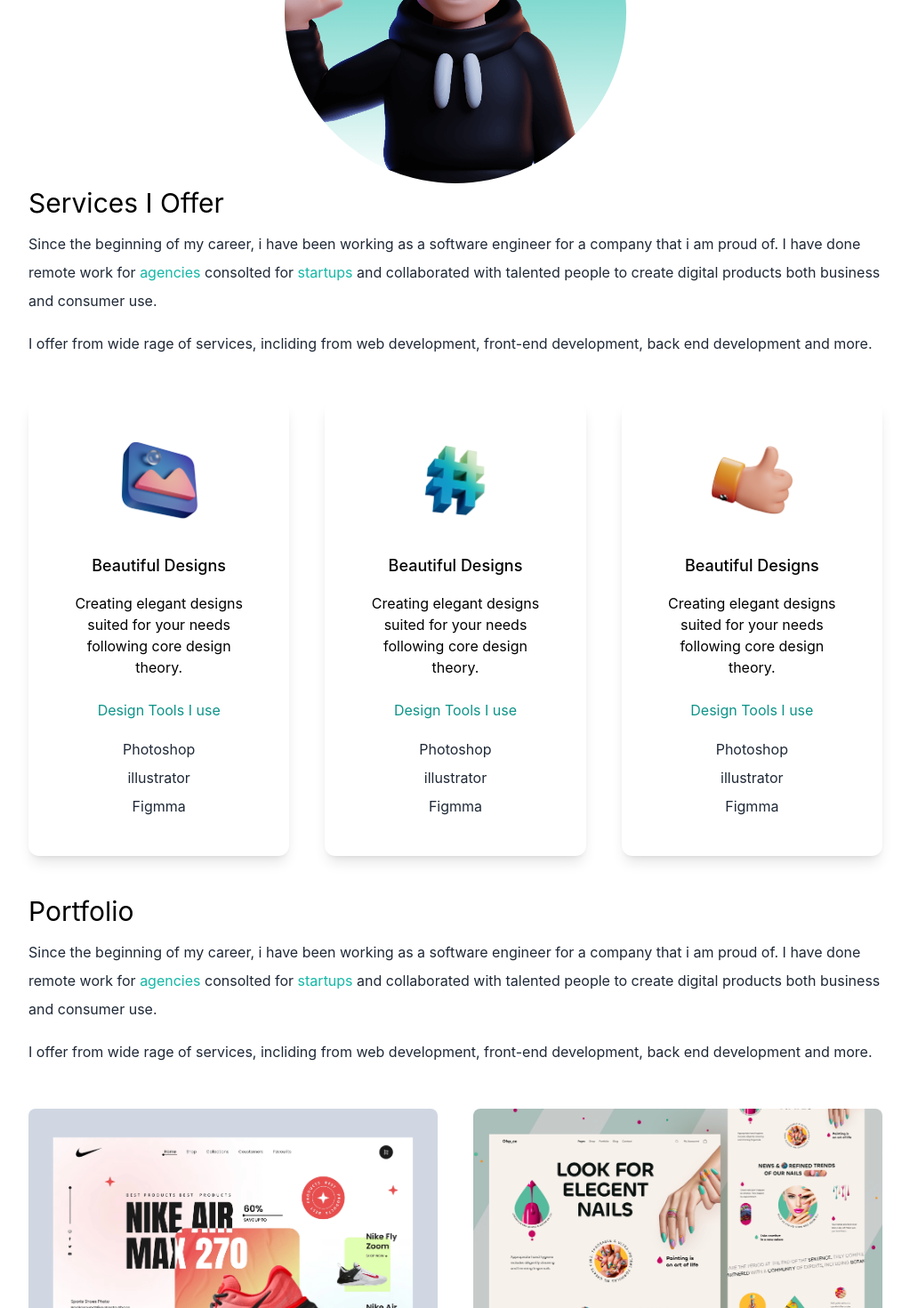
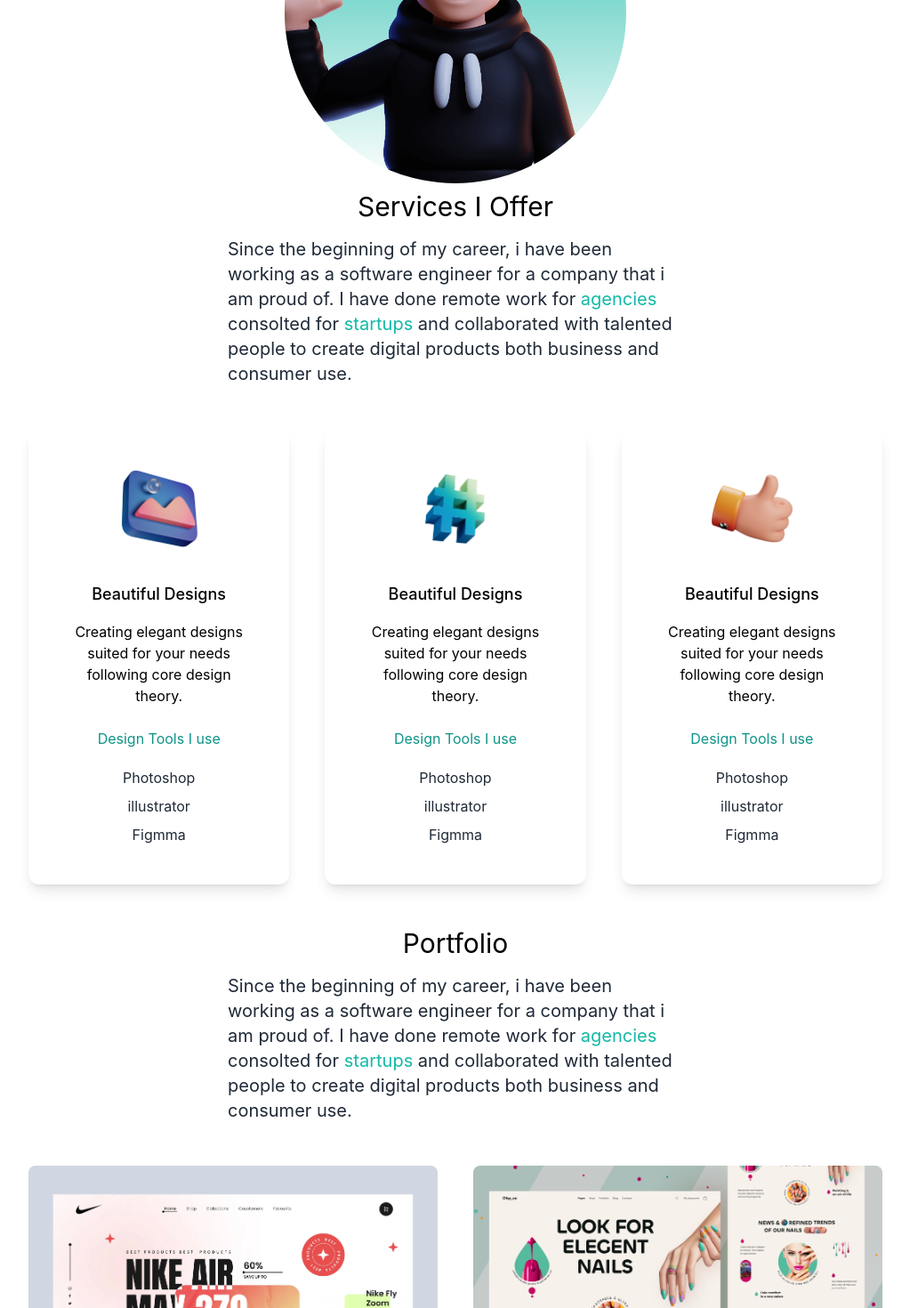
Before and after one commit to Bryan4real/Portfolio, a Next.js app: page / in a window 1280 px wide. Shown: the part 818-2288 px from the top of the page at 89% size, without its empty margins (128-1151 px from the left). Built offline with nearby package versions, Linux system fonts and the light colour scheme.

Commit message:
darkmode initialization

```diff
--- a/pages/index.js
+++ b/pages/index.js
@@ -21,7 +21,7 @@ export default function Home() {
   return (
     <div className={darkMode ? 'dark' : ''}>
       <Head>
-        <title>Brian Mwiruki Portfolio</title>
+        <title>Brian Mwiruki</title>
         <meta name="description" content="Generated by create next app" />
         <link rel="icon" href="/favicon.ico" />
       </Head>
@@ -29,7 +29,7 @@ export default function Home() {
       <main className='bg-white px-10 md:px-20 lg:px-40 dark:bg-gray-900'>
        <section className="min-h-screen">
           <nav className="py-10 mb-12 flex justify-between">
-            <h1 className='text-xl font-burtons'>Bryan.Dev</h1>
+            <h1 className='text-xl font-burtons dark:text-white'>Bryan.Dev</h1>
             <ul className='flex items-center'>
               <li>
                 <BsFillMoonStarsFill onClick={() => setDarkMode(!darkMode)} className='cursor-pointer text-2xl' />
@@ -44,8 +44,8 @@ export default function Home() {
           </nav>
           <div className='text-center p-10 py-10'>
             <h2 className='text-5xl py-2 text-teal-600 font-medium md:text-6xl'>Bryan</h2>
-            <h3 className='text-2xl py-2 md:text-3xl'>Software Engineer</h3>
-            <p className='text-md py-5 leading-8 text-gray-800 md:text-xl max-w-lg mx-auto'>
+            <h3 className='text-2xl py-2 md:text-3xl dark:text-white'>Software Engineer</h3>
+            <p className='text-md py-5 leading-8 text-gray-800 md:text-xl max-w-lg mx-auto dark:text-gray-400'>
               Software Engineer with a passion for building things. Providing services for programing and software development.
             </p>
           </div>
@@ -60,14 +60,12 @@ export default function Home() {
 
 
         <div>
-          <h3 className='text-3xl py-1'>Services I Offer</h3>
-          <p className='text-md py-2 leading-8 text-gray-800'>
+          <h3 className='text-3xl py-2 text-center dark:text-teal-700'>Services I Offer</h3>
+          <p className='text-md py-2 leading-8 text-gray-800 md:text-xl max-w-lg mx-auto dark:text-gray-400'>
             Since the beginning of my career, i have been working as a software engineer for a company that i am proud of. I have done remote work for
             <span className='text-teal-500'> agencies </span> consolted for <span className='text-teal-500'> startups </span> and collaborated with talented people to create digital products both business and consumer use.
           </p>
-          <p className='text-md py-2 leading-8 text-gray-800'>
-            I offer from wide rage of services, incliding from web development, front-end development, back end development and more.
-          </p>
+
         </div>
         <div className='lg:flex gap-10'>
           <div className="text-center justify-center shadow-lg p-10 rounded-xl my-10">
@@ -116,14 +114,12 @@ export default function Home() {
 
         <section>
           <div>
-            <h3 className='text-3xl py-1'>Portfolio</h3>
-            <p className='text-md py-2 leading-8 text-gray-800'>
+            <h3 className='text-3xl py-2 text-center dark:text-teal-700'>Portfolio</h3>
+            <p className='text-md py-2 leading-8 text-gray-800 md:text-xl max-w-lg mx-auto dark:text-gray-400'>
             Since the beginning of my career, i have been working as a software engineer for a company that i am proud of. I have done remote work for
             <span className='text-teal-500'> agencies </span> consolted for <span className='text-teal-500'> startups </span> and collaborated with talented people to create digital products both business and consumer use.
           </p>
-          <p className='text-md py-2 leading-8 text-gray-800'>
-            I offer from wide rage of services, incliding from web development, front-end development, back end development and more.
-          </p>
+
           </div>
           <div className='flex flex-col gap-10 py-10 lg:flex-row lg:flex-wrap'>
             <div className='basis-1/3 flex-1'>
--- a/styles/globals.css
+++ b/styles/globals.css
@@ -18,6 +18,7 @@ a {
 * {
   box-sizing: border-box;
 }
+
 @font-face {
   font-family: "burtons";
   src: url("../public/Burtons.otf");
```
